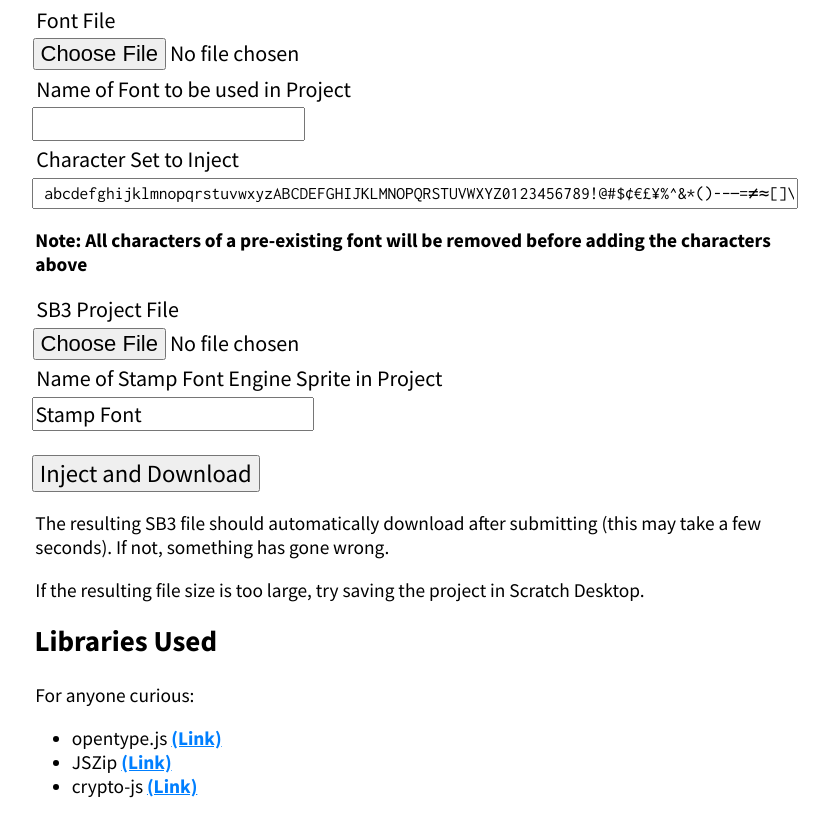
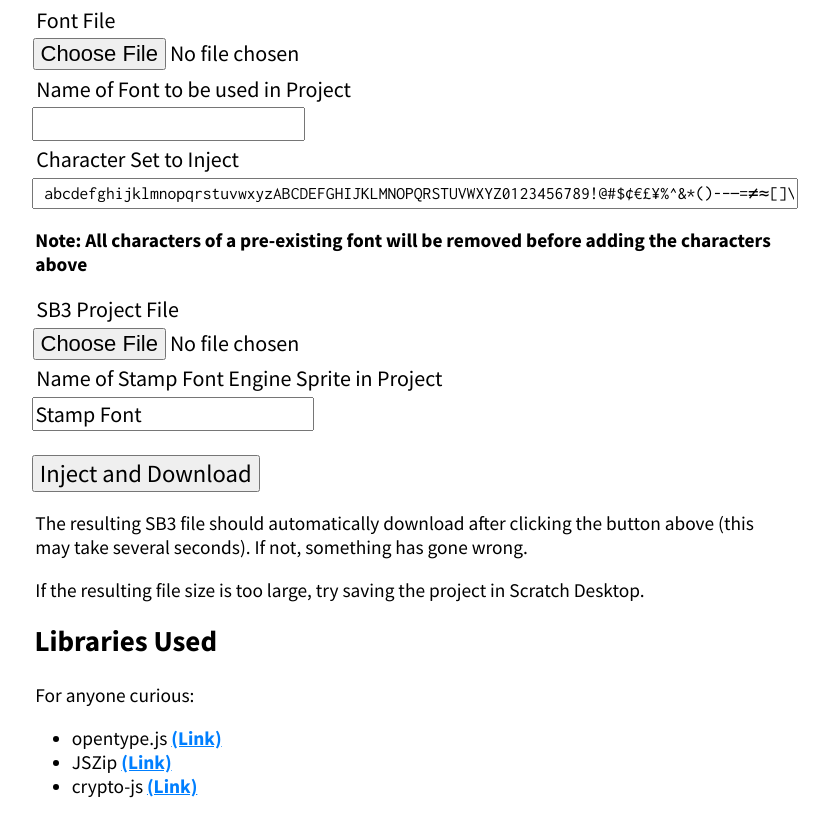
Before and after one commit to RexScratch/RexScratch.github.io, a plain HTML site: page font-injector/index.html in a window 1280 px wide. Shown: the part 124-941 px from the top of the page, without its empty margins (229-1058 px from the left). Drawn offline with Linux system fonts and the light colour scheme.

Commit message:
Changed wording

```diff
--- a/font-injector/index.html
+++ b/font-injector/index.html
@@ -34,7 +34,7 @@
         <br><br>
         <button type="submit" onclick="openSb3()">Inject and Download</button>
 
-        <p>The resulting SB3 file should automatically download after submitting (this may take a few seconds). If not, something has gone wrong.</p>
+        <p>The resulting SB3 file should automatically download after clicking the button above (this may take several seconds). If not, something has gone wrong.</p>
         <p>If the resulting file size is too large, try saving the project in Scratch Desktop.</p>
 
         <h2>Libraries Used</h2>
```
